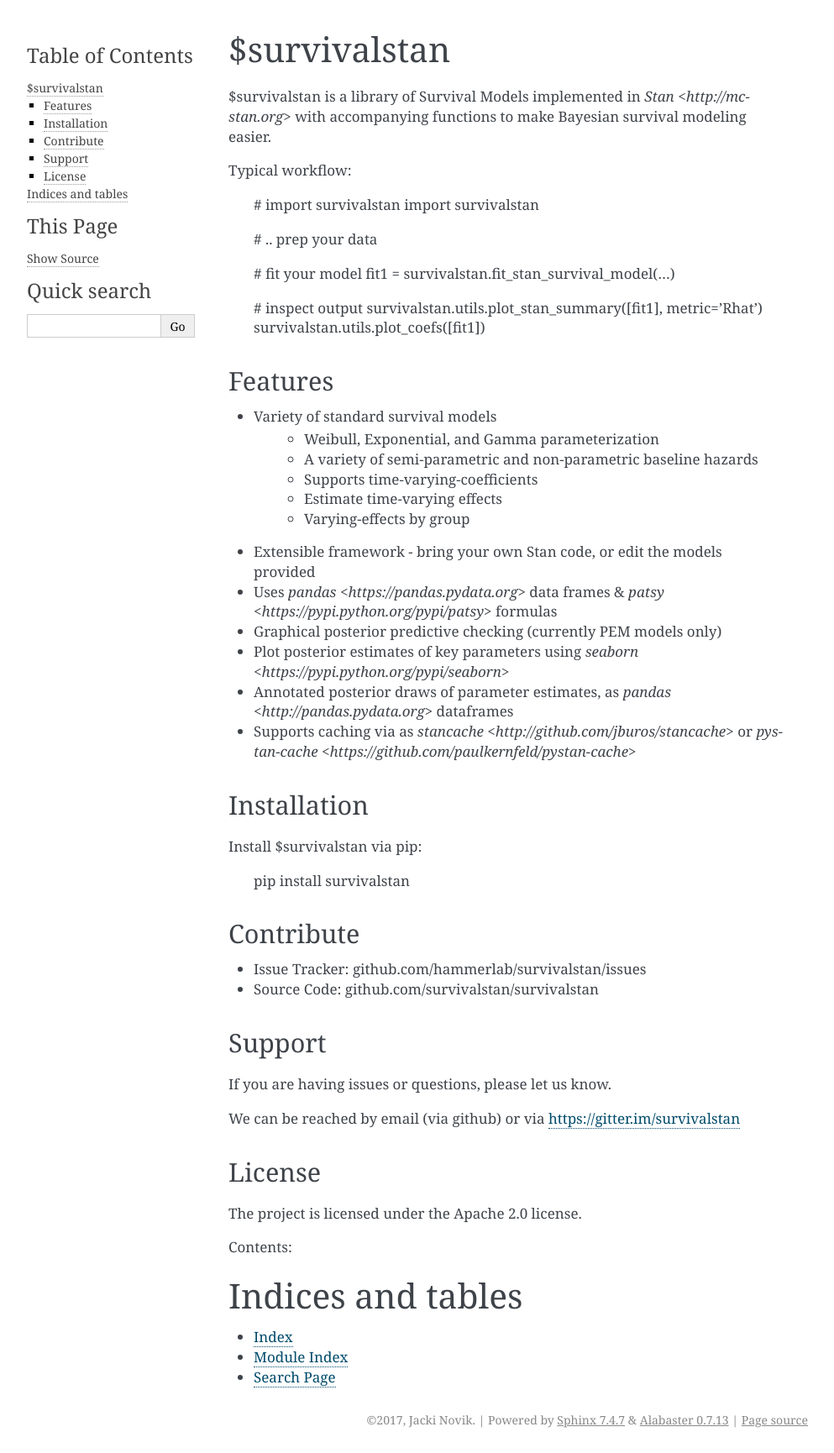
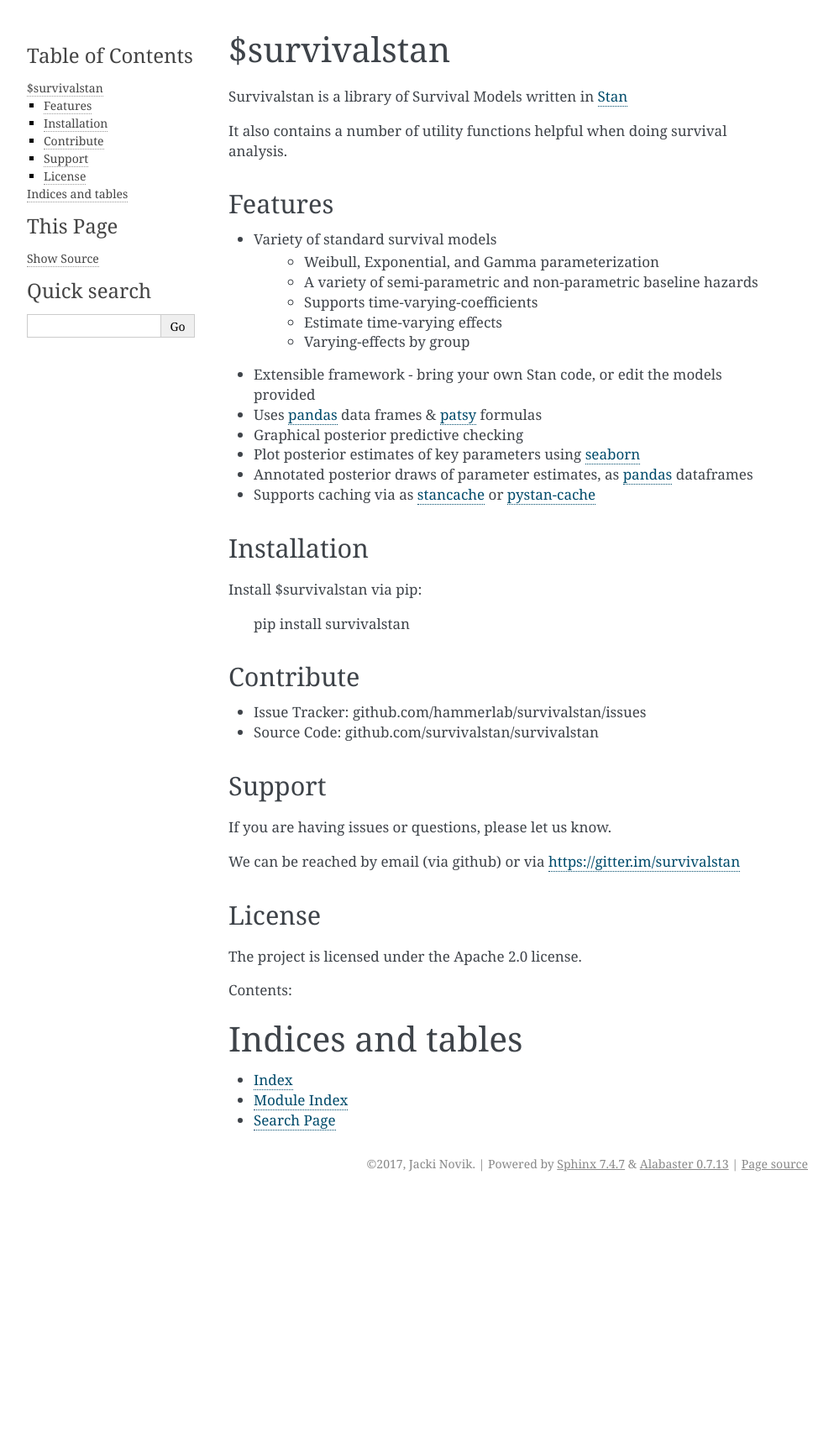
Before and after one commit to hammerlab/survivalstan, a Sphinx documentation site: the page built from docs/index.rst, in a window 1280 px wide. Shown: the whole page at 84% size, without its empty margins (148-1141 px from the left). Built offline with Sphinx 7.4.7, drawn with Linux system fonts in a browser that asks for light colours; after the commit the page ends 1425 px from its top, so only the background shows below that.

Commit message:
fix links

```diff
--- a/docs/index.rst
+++ b/docs/index.rst
@@ -6,22 +6,9 @@
 $survivalstan
 ========
 
-$survivalstan is a library of Survival Models implemented in `Stan <http://mc-stan.org>`
-with accompanying functions to make Bayesian survival modeling easier.
+Survivalstan is a library of Survival Models written in `Stan <http://mc-stan.org>`_
 
-Typical workflow:
-
-    # import survivalstan
-    import survivalstan
-
-    # .. prep your data
-
-    # fit your model
-    fit1 = survivalstan.fit_stan_survival_model(...)
-
-    # inspect output
-    survivalstan.utils.plot_stan_summary([fit1], metric='Rhat')
-    survivalstan.utils.plot_coefs([fit1])
+It also contains a number of utility functions helpful when doing survival analysis.
 
 Features
 --------
@@ -33,12 +20,11 @@
     - Estimate time-varying effects
     - Varying-effects by group
 - Extensible framework - bring your own Stan code, or edit the models provided
-- Uses `pandas <https://pandas.pydata.org>` data frames & `patsy <https://pypi.python.org/pypi/patsy>` formulas
-- Graphical posterior predictive checking (currently PEM models only)
-- Plot posterior estimates of key parameters using `seaborn <https://pypi.python.org/pypi/seaborn>`
-- Annotated posterior draws of parameter estimates, as `pandas <http://pandas.pydata.org>` dataframes
-- Supports caching via as `stancache <http://github.com/jburos/stancache>` or `pystan-cache <https://github.com/paulkernfeld/pystan-cache>`
-
+- Uses `pandas <https://pandas.pydata.org>`_ data frames & `patsy <https://pypi.python.org/pypi/patsy>`_ formulas
+- Graphical posterior predictive checking
+- Plot posterior estimates of key parameters using `seaborn <https://pypi.python.org/pypi/seaborn>`_
+- Annotated posterior draws of parameter estimates, as `pandas <http://pandas.pydata.org>`_ dataframes
+- Supports caching via as `stancache <http://github.com/jburos/stancache>`_ or `pystan-cache <https://github.com/paulkernfeld/pystan-cache>`_
 
 Installation
 ------------
```
